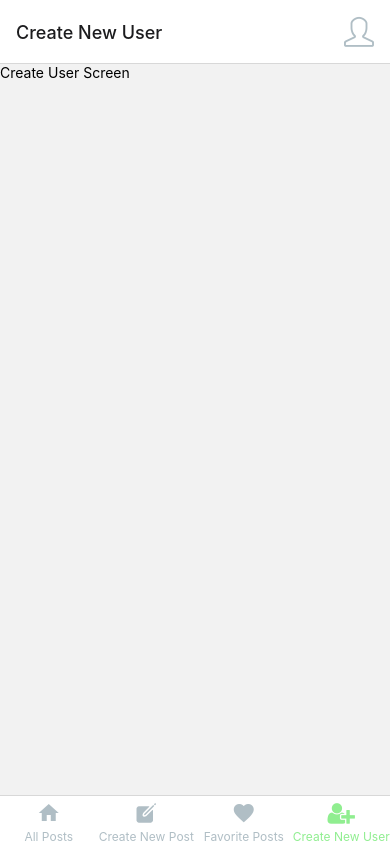
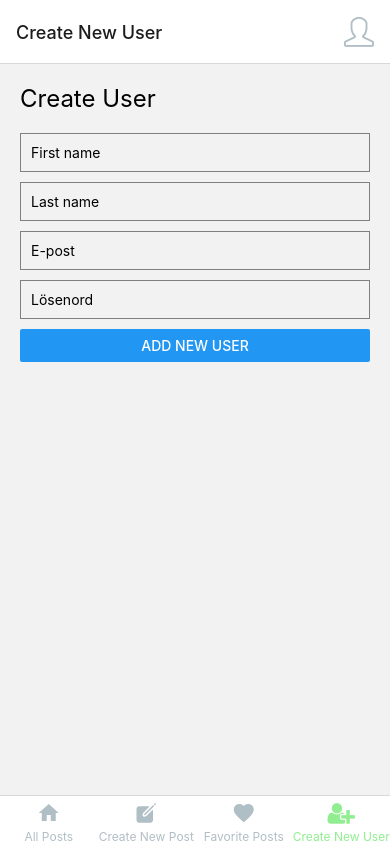
Before and after one commit to Davod0/Expo-React-Native-Postify, a React Native app: screen /CreateUser in a window 390 px wide. Built offline with nearby package versions, Linux system fonts and the light colour scheme.

Commit message:
Implemented several text inputs using React Hook Form to create a form for adding users. Developed an action method to handle the data for future insertion into the databas

```diff
--- /dev/null
+++ b/Actions/actions.ts
@@ -0,0 +1,6 @@
+import { User } from "../Screens/CreateUserScreen";
+
+export async function AddUserToServer(data: User) {
+    // return await axios.post('/api/users',data)
+    console.log("From data:", data)
+}
--- a/Screens/CreateUserScreen.tsx
+++ b/Screens/CreateUserScreen.tsx
@@ -1,7 +1,8 @@
+import { zodResolver } from "@hookform/resolvers/zod";
 import { useForm } from "react-hook-form";
-import { Text, View } from "react-native";
+import { Button, SafeAreaView, Text, TextInput } from "react-native";
 import { z } from "zod";
-import { zodResolver } from "@hookform/resolvers/zod";
+import { AddUserToServer } from "../Actions/actions";
 
 export const UserSchema = z.object({
     firstName: z.string().min(3),
@@ -14,15 +15,56 @@ export type User = z.infer<typeof UserSchema>;
 
 export default function CreateUserScreen(){
 
-    const form = useForm<User>({
-      resolver: zodResolver(UserSchema),
-      mode: "onBlur"
+    const { register, handleSubmit, setValue, reset, formState: { errors, isSubmitSuccessful } } = useForm<User>({
+        resolver: zodResolver(UserSchema),
+        mode: "onBlur",
     });
 
+    const onSubmit = async (data: User) => {
+        console.log("Formulärdata:", data);
+        const response = await AddUserToServer(data);
+        // reset();
+    };
+
     return(
-        <View>
-            <Text>Create User Screen</Text>
+         <SafeAreaView style={{ padding: 20 }}>
+            <Text style={{ fontSize: 24, marginBottom: 20 }}>Create User</Text>
 
-        </View>
+            <TextInput
+                style={{ borderColor: 'gray', borderWidth: 1, marginBottom: 10, padding: 10 }}
+                placeholder="First name"
+                onChangeText={(text) => setValue("firstName", text)}
+                {...register("firstName")}
+            />
+            {errors.firstName ? <Text style={{ color: 'red' }}>{errors.firstName.message}</Text> : null}
+
+            <TextInput
+                style={{ borderColor: 'gray', borderWidth: 1, marginBottom: 10, padding: 10 }}
+                placeholder="Last name"
+                onChangeText={(text) => setValue("lastName", text)}
+                {...register("lastName")}
+            />
+            {errors.lastName ? <Text style={{ color: 'red' }}>{errors.lastName.message}</Text> : null}
+
+            <TextInput
+                style={{ borderColor: 'gray', borderWidth: 1, marginBottom: 10, padding: 10 }}
+                placeholder="E-post"
+                keyboardType="email-address"
+                onChangeText={(text) => setValue("email", text)}
+                {...register("email")}
+            />
+            {errors.email ? <Text style={{ color: 'red' }}>{errors.email.message}</Text> : null}
+
+            <TextInput
+                style={{ borderColor: 'gray', borderWidth: 1, marginBottom: 10, padding: 10 }}
+                placeholder="Lösenord"
+                secureTextEntry
+                onChangeText={(text) => setValue("password", text)}
+                {...register("password")}
+            />
+            {errors.password && <Text style={{ color: 'red' }}>{errors.password.message}</Text>}
+
+          <Button title="Add New User" onPress={handleSubmit(onSubmit)} />
+    </SafeAreaView>
     );
 }
```
Also changed, not shown: 1 other file (tests, documents, lock files or other folders).
